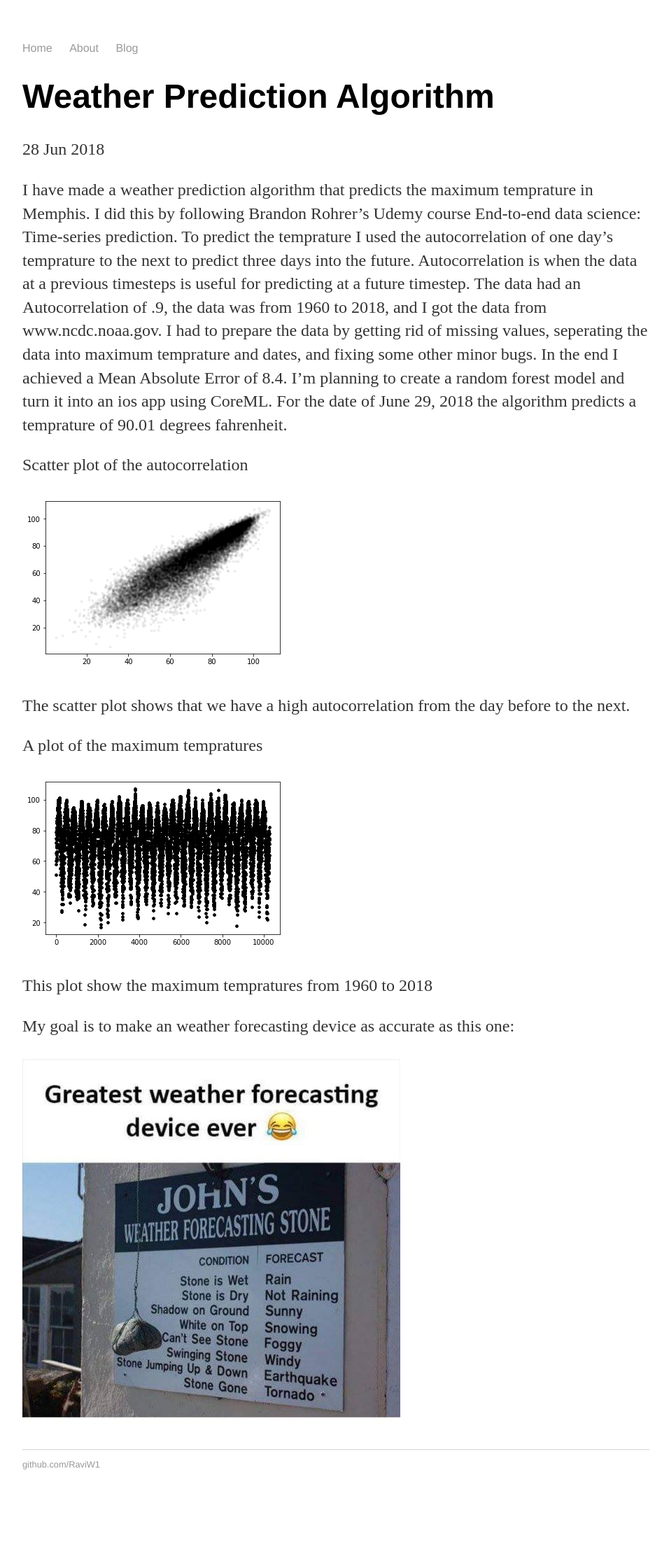
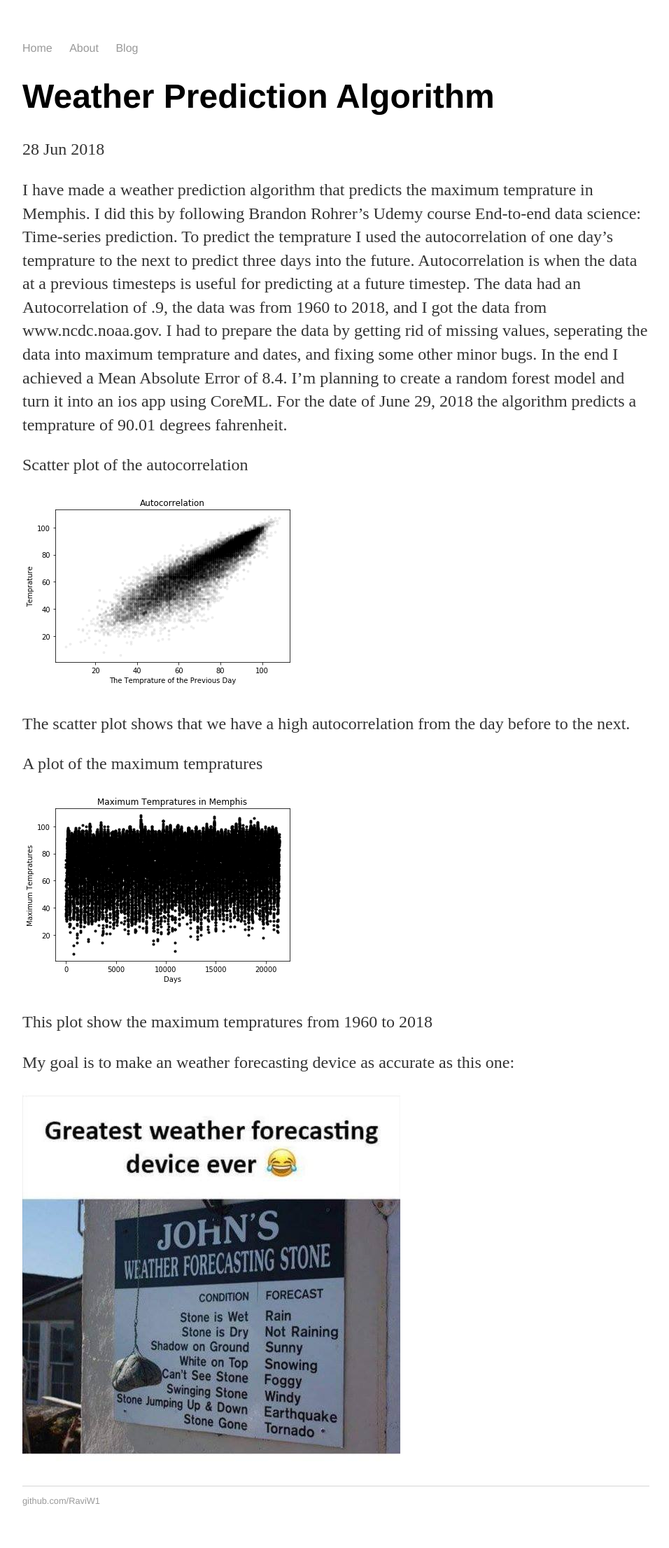
Before and after one commit to RaviW1/ravi_wije_old_site, a Jekyll site: the page built from _posts/2018-06-28-weather-prediction.md, in a window 1280 px wide. Shown: the whole page at 70% size, without its empty margins (160-1116 px from the left). Built offline with Jekyll 4.4.1, drawn with Linux system fonts in a browser that asks for light colours; before the commit the page ends 2160 px from its top, so only the background shows below that.

Commit message:
Update 2018-06-28-weather-prediction.md

```diff
--- a/_posts/2018-06-28-weather-prediction.md
+++ b/_posts/2018-06-28-weather-prediction.md
@@ -14,14 +14,14 @@
 
 Scatter plot of the autocorrelation
 
-![config.yml]({{ site.baseurl }}/data_images/autocorrellation.png)
+![config.yml]({{ site.baseurl }}/images/autocorrelation2.png)
 
 The scatter plot shows that we have a high autocorrelation from the day before to the next.
 
 
 A plot of the maximum tempratures
 
-![config.yml]({{ site.baseurl }}/data_images/max_temp.png)
+![config.yml]({{ site.baseurl }}/images/max_temps2.png)
 
 This plot show the maximum tempratures from 1960 to 2018
 
```
